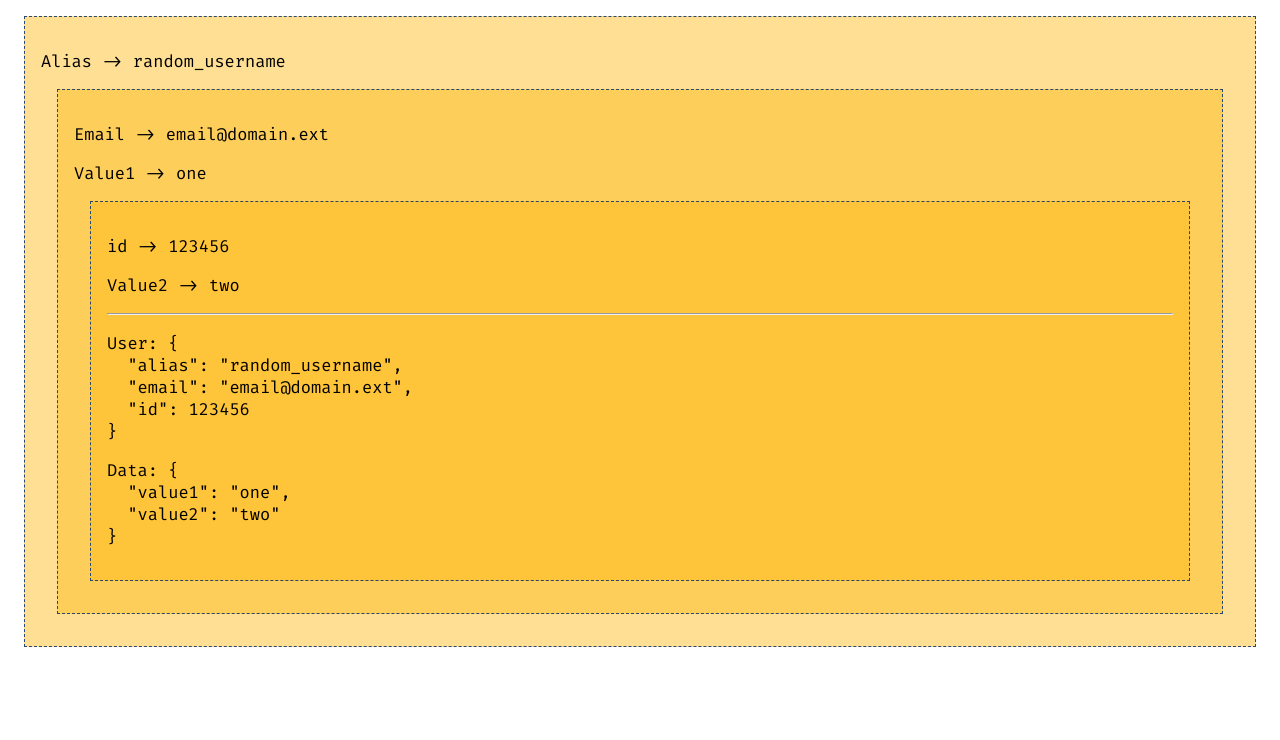
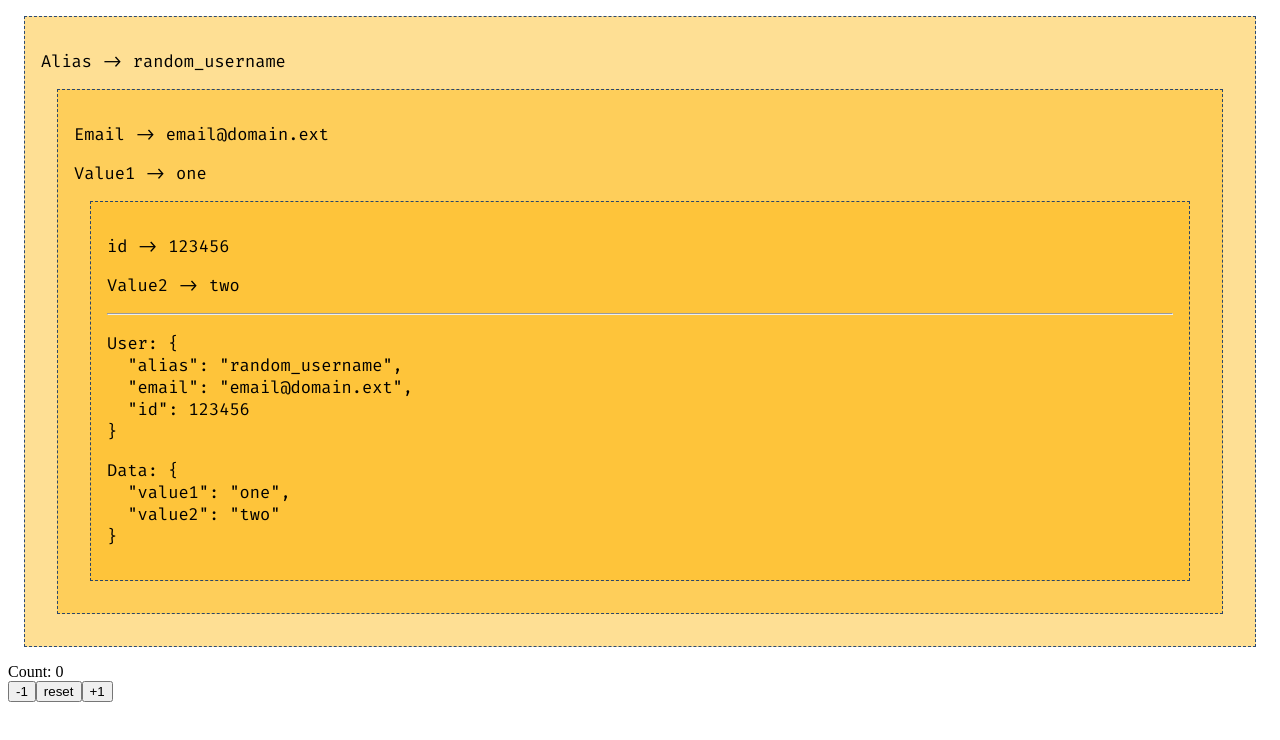
Before and after one commit to carloseduardoe/ReactJS4Dummies, a React (Create React App) app: page / in a window 1280 px wide. Shown: the top 740 px of the page. Built offline with nearby package versions, Linux system fonts and the light colour scheme.

Commit message:
general refactoring

```diff
--- a/src/App.js
+++ b/src/App.js
@@ -32,12 +32,13 @@ import ReactHTTP from './components/advanced/ReactHTTP';
 */
 
 /* // hooks
-import SetState from './components/hooks/SetState';
-import SetStateObject from './components/hooks/SetStateObject';
+import UseState from './components/hooks/UseState';
+import UseStateObject from './components/hooks/UseStateObject';
 import UseEffect from './components/hooks/UseEffect';
 import HTTPGet from './components/hooks/HTTPGet';
 */
 import UseContext from './components/hooks/UseContext';
+import UseReducer from './components/hooks/UseReducer';
 
 export default class App extends Component {
   constructor(props) {
@@ -107,11 +108,11 @@ export default class App extends Component {
         */}
 
         {/* // hooks
-          <SetState start={0} increment={1}/>
+          <UseState start={0} increment={1}/>
           <hr/>
-          <SetState start={2} increment={3}/>
+          <UseState start={2} increment={3}/>
           <hr/>
-          <SetStateObject userData={{
+          <UseStateObject userData={{
             firstName: "Alice",
             lastName: "Atkins",
             age: 25,
@@ -121,6 +122,7 @@ export default class App extends Component {
           <HTTPGet />
         */}
         <UseContext />
+        <UseReducer />
       </div>
     );
   }
--- a/src/assets/styles/App.scss
+++ b/src/assets/styles/App.scss
@@ -97,7 +97,7 @@ pre {
   justify-content: space-around;
 }
 
-.nested_divs, .nested_divs div {
+.context_layer {
   border: 1px dashed color(deep-blue-87);
   background-color: rgba(color(dark-tangerine), 0.45);
   margin: 1em;
--- a/src/components/hooks/Context/CompA.js
+++ b/src/components/hooks/Context/CompA.js
@@ -11,7 +11,7 @@ const CompA = () => {
                 value1: "one",
                 value2: "two"
             }}>
-        <div className="nested_divs">
+        <div className="context_layer">
             <pre>Alias -> {user.alias}</pre>
             <CompB/>
         </div>
--- a/src/components/hooks/Context/CompB.js
+++ b/src/components/hooks/Context/CompB.js
@@ -7,7 +7,7 @@ const CompB = () => {
     const user = useContext(UserContext);
     const data = useContext(DataContext);
 
-    return <div>
+    return <div className="context_layer">
         <pre>Email -> {user.email}</pre>
         <pre>Value1 -> {data.value1} </pre>
         <CompC/>
--- a/src/components/hooks/Context/CompC.js
+++ b/src/components/hooks/Context/CompC.js
@@ -6,7 +6,7 @@ const CompC = () => {
     const user = useContext(UserContext);
     const data = useContext(DataContext);
 
-    return <div>
+    return <div className="context_layer">
         <pre>id -> {user.id}</pre>
         <pre>Value2 -> {data.value2}</pre>
         <hr/>
--- /dev/null
+++ b/src/components/hooks/UseReducer.js
@@ -0,0 +1,20 @@
+import React, { useReducer } from 'react';
+
+const UseReducer = () => {
+    const changeBy = (val) => {
+    }
+
+    const reset = () => {
+    }
+
+    const count = 0;
+
+    return <div>
+        <div>Count: {count}</div>
+        <button onClick={() => changeBy(-1)}>-1</button>
+        <button onClick={() => reset()}>reset</button>
+        <button onClick={() => changeBy(1)}>+1</button>
+    </div>;
+}
+
+export default UseReducer
--- a/src/components/hooks/SetState.js
+++ b/src/components/hooks/UseState.js
@@ -18,14 +18,14 @@ import React, { useState } from 'react';
 */
 
 /*
- + setState hook
+ + useState hook
  *
  * Uses array destructuring with two values
  *     - A variable to which the value in parenthesis will be assigned.
  *     - A function name which which will be used to set subsequent values.
  */
 
-const SetState = ({ start, increment }) => {
+const UseState = ({ start, increment }) => {
     const [count, setCount] = useState(start);
 
     // Note the first warning (this is bad practice)
@@ -50,4 +50,4 @@ const SetState = ({ start, increment }) => {
     </div>;
 }
 
-export default SetState;
+export default UseState;
--- a/src/components/hooks/SetStateObject.js
+++ b/src/components/hooks/UseStateObject.js
@@ -1,6 +1,6 @@
 import React, { useState } from 'react';
 
-const SetState = ({ userData }) => {
+const UseStateObject = ({ userData }) => {
     const [user, setData] = useState(userData || {});
     const inputStyle = {
         margin: "0 20px 10px 20px"
@@ -90,4 +90,4 @@ const SetState = ({ userData }) => {
     </div>;
 }
 
-export default SetState;
+export default UseStateObject;
```
